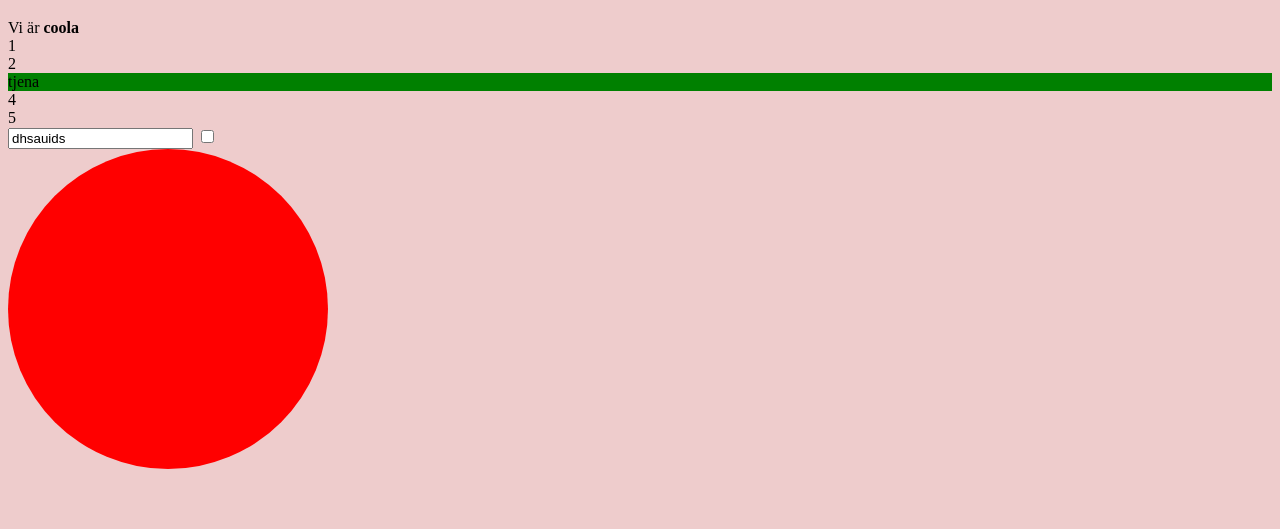
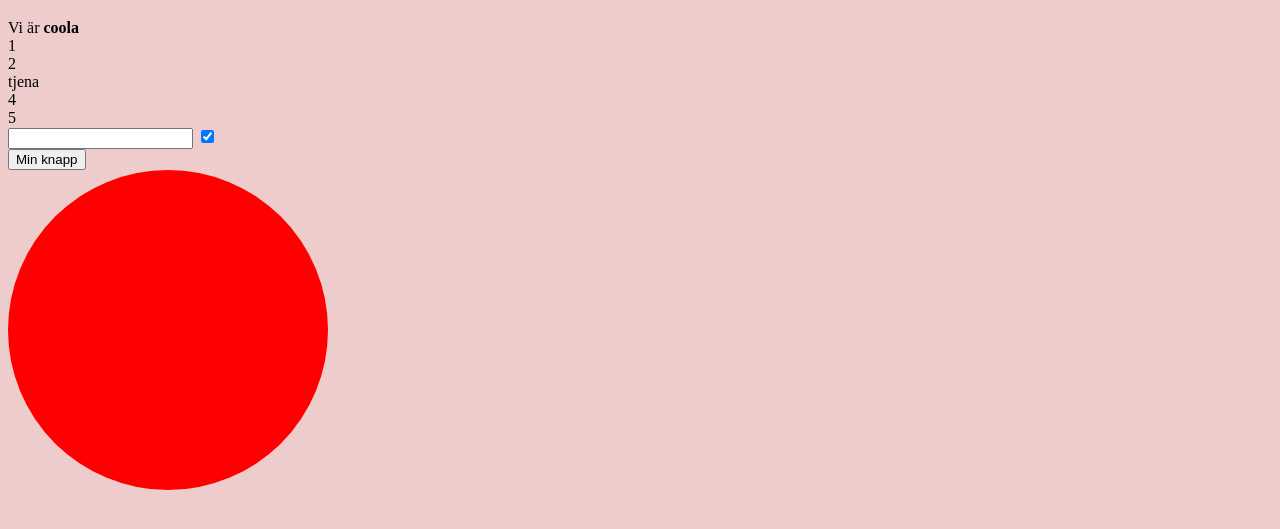
Before and after one commit to SY21-Webbutveckling-2/dom-skript, a plain HTML site: page index.html in a window 1280 px wide. Shown: the part 61-590 px from the top of the page. Drawn offline with Linux system fonts and the light colour scheme.

Commit message:
4. Skapa element

```diff
--- a/index.html
+++ b/index.html
@@ -7,7 +7,7 @@
 
     <link rel="stylesheet" href="css/style.css">
 
-    <script src="js/script3.js" defer></script>
+    <script src="js/script4.js" defer></script>
 </head>
 <body>
     <header>
--- /dev/null
+++ b/js/script4.js
@@ -0,0 +1,13 @@
+// 4. Skapa element
+
+let header = document.getElementsByTagName('header')[0];
+let main = document.getElementsByTagName('main')[0];
+
+let btn = document.createElement('button');
+btn.innerText = 'Min knapp';
+btn.classList.add('button')
+
+header.append(btn);
+
+
+main.append(btn);
```
